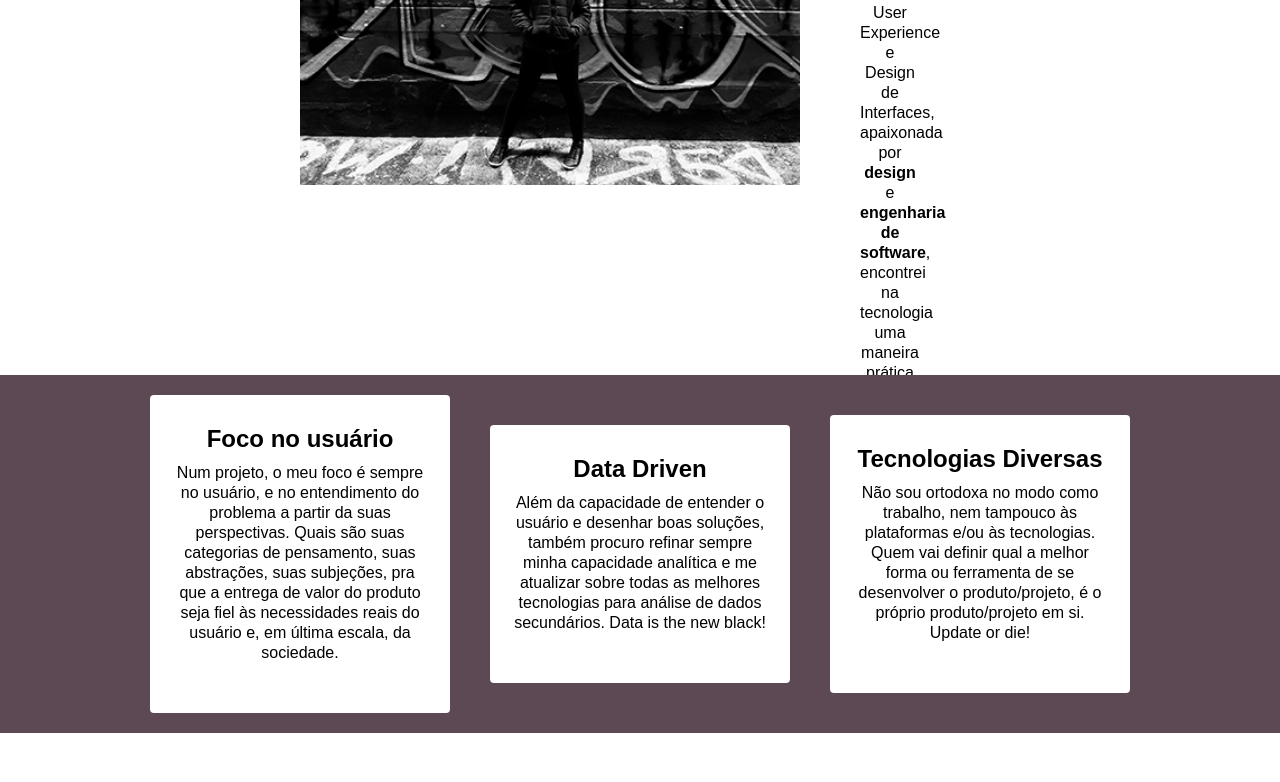
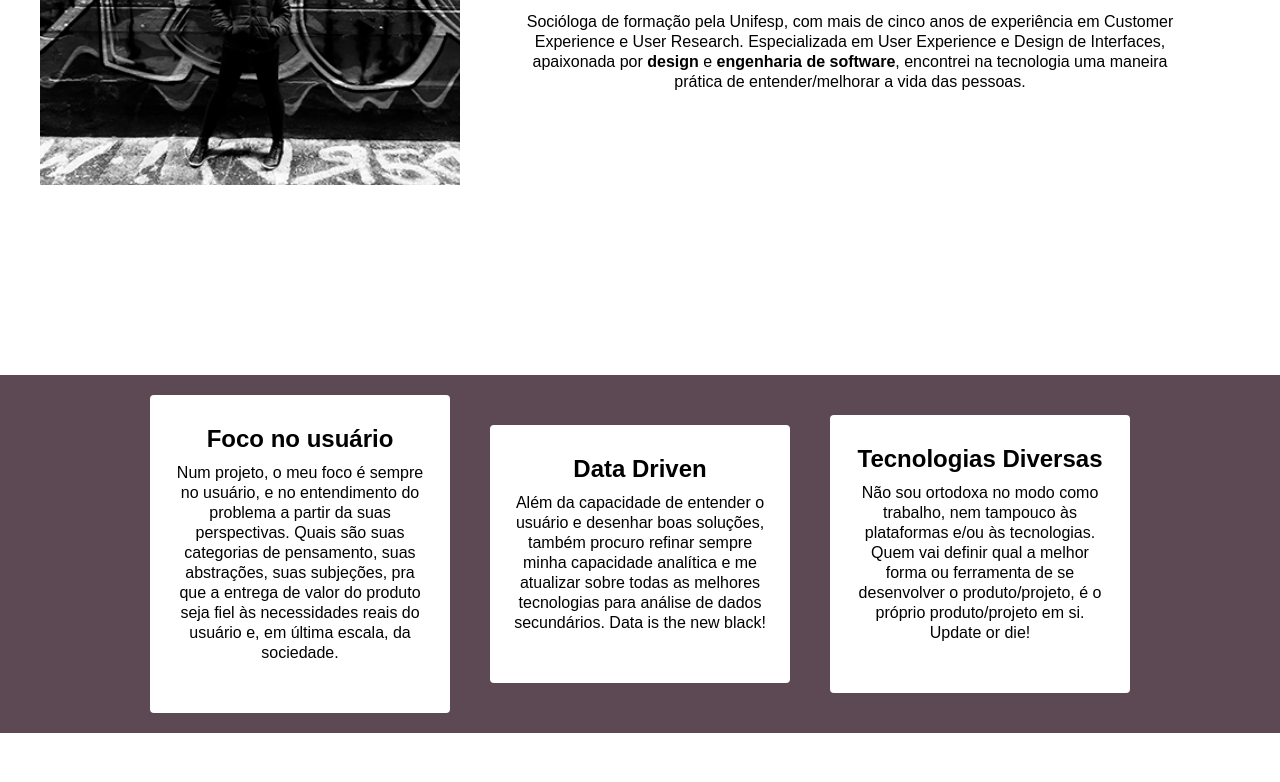
Before and after one commit to Marianasou-ms/marianasou-ms.github.io, a plain HTML site: page index.html in a window 1280 px wide. Shown: the part 425-1207 px from the top of the page. Drawn offline with Linux system fonts and the light colour scheme; a web font is replaced by a local one.

Commit message:
Update main.css

```diff
--- a/main.css
+++ b/main.css
@@ -238,7 +238,7 @@ div.text-container {
 
   div.text-container {
      margin: 0 60px;
-     max-width: 60px;
+     max-width: 660px;
   }
 }
 
```
